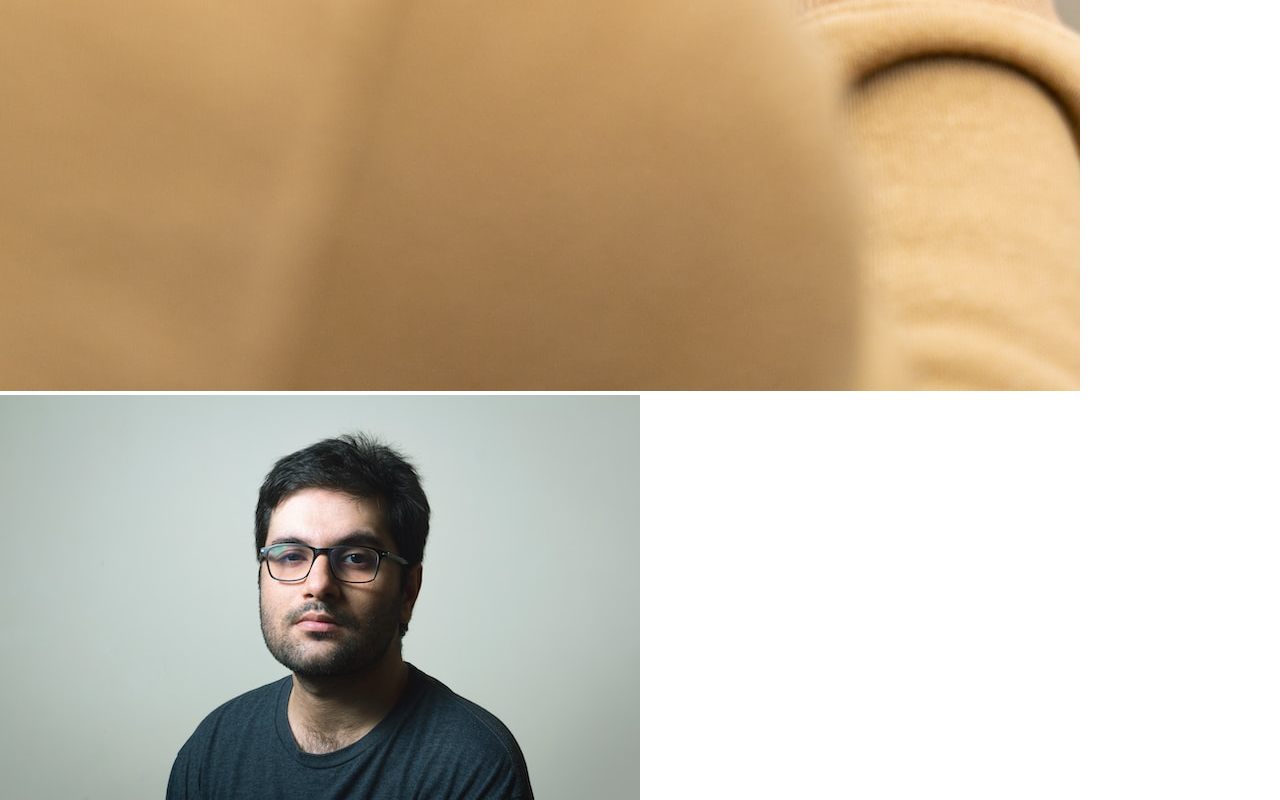
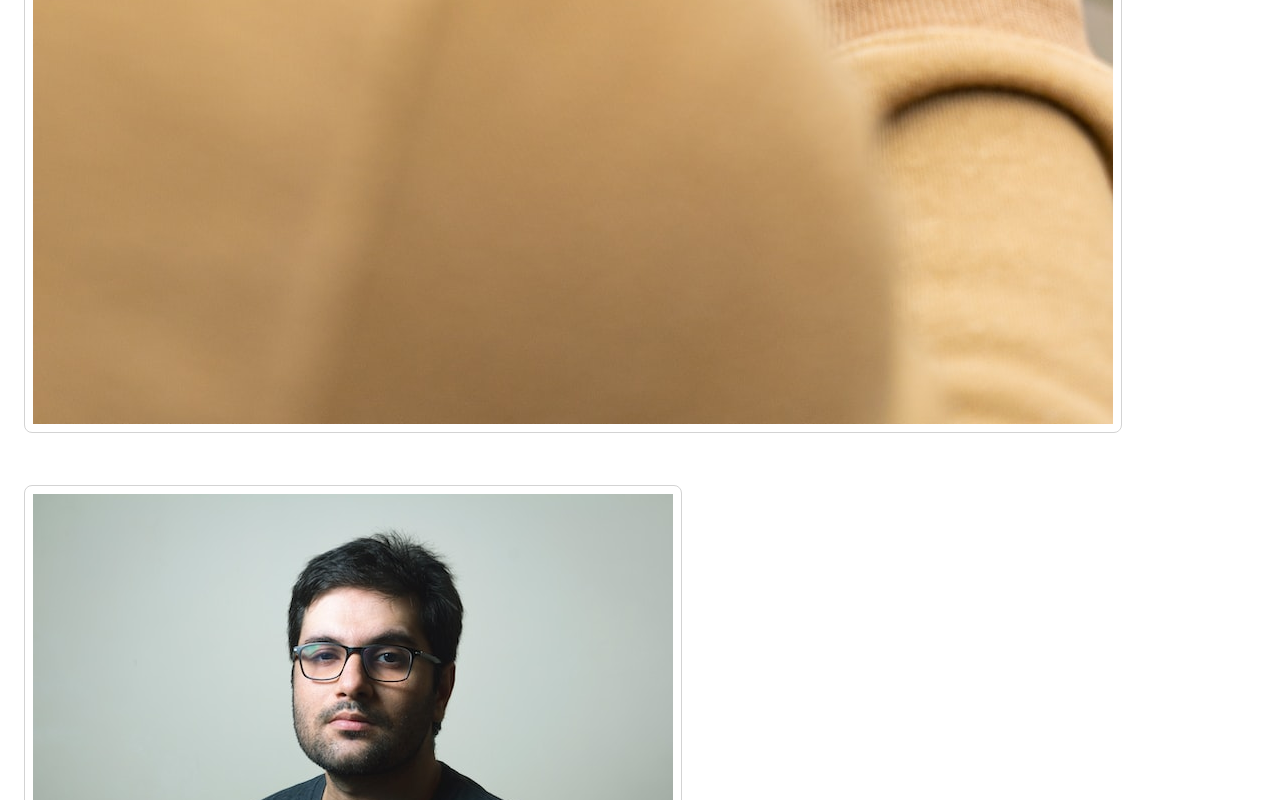
Before and after one commit to saif4004/photoLab, a React (Create React App) app in the folder frontend/: page / in a window 1280 px wide. Shown: the part 1530-2330 px from the top of the page. Built offline with nearby package versions, Linux system fonts and the light colour scheme; the HTML template or start-up script is replaced by a standard one.

Commit message:
Styled the photos

```diff
--- a/frontend/src/components/PhotoListItem.jsx
+++ b/frontend/src/components/PhotoListItem.jsx
@@ -19,9 +19,9 @@ const PhotoListItem = (props) => {
 
   return (
     <div>
-      <img src={props.imageSource} alt="Photo" />
+      <img className="photo-list__item" src={props.imageSource} alt="Photo" />
       <br />
-      <img src={props.profile} alt="Profile" />
+      <img className="photo-list__item" src={props.profile} alt="Profile" />
       <h1>{props.username}</h1>
       <h1>{props.location.city} {props.location.country}</h1>
     </div>
```
